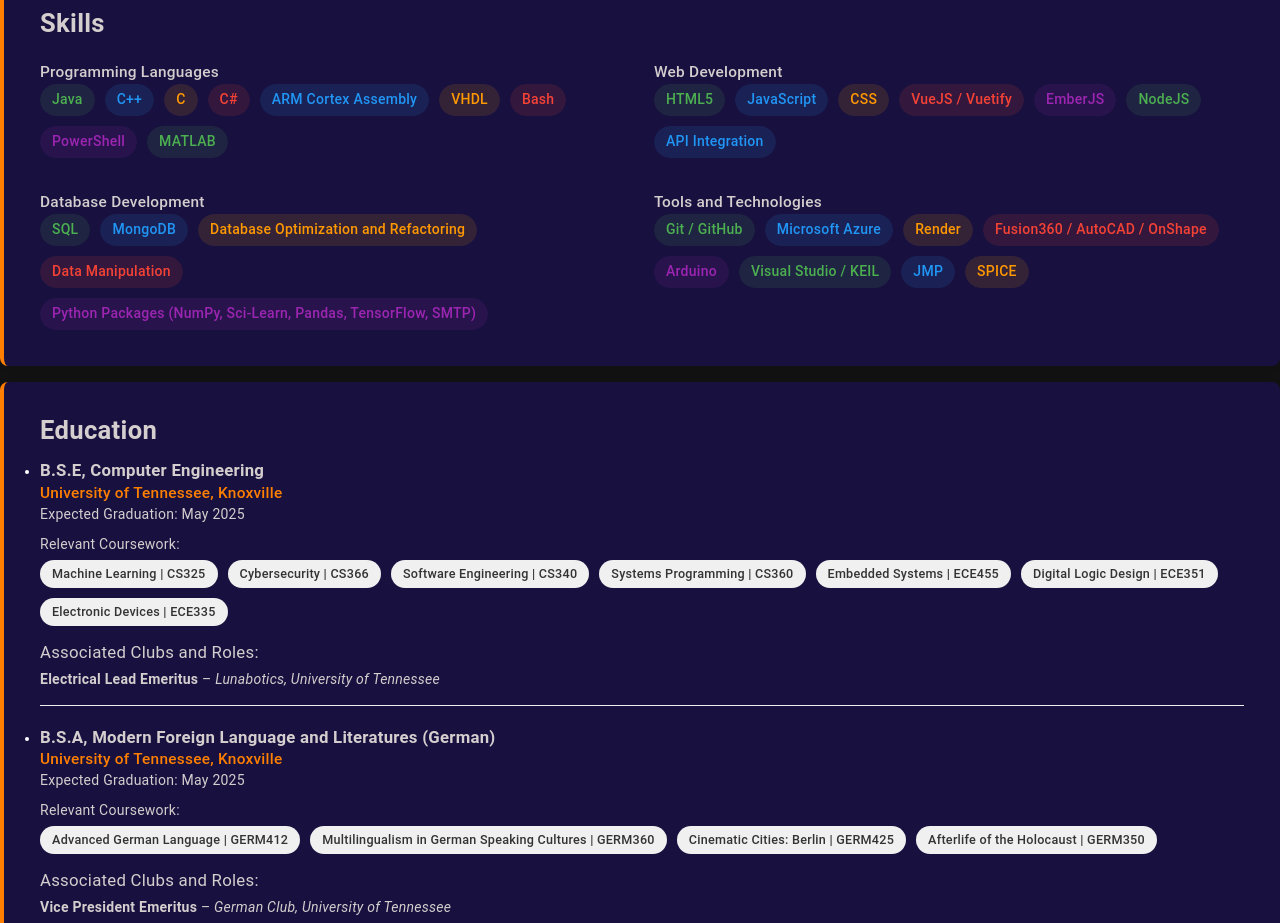
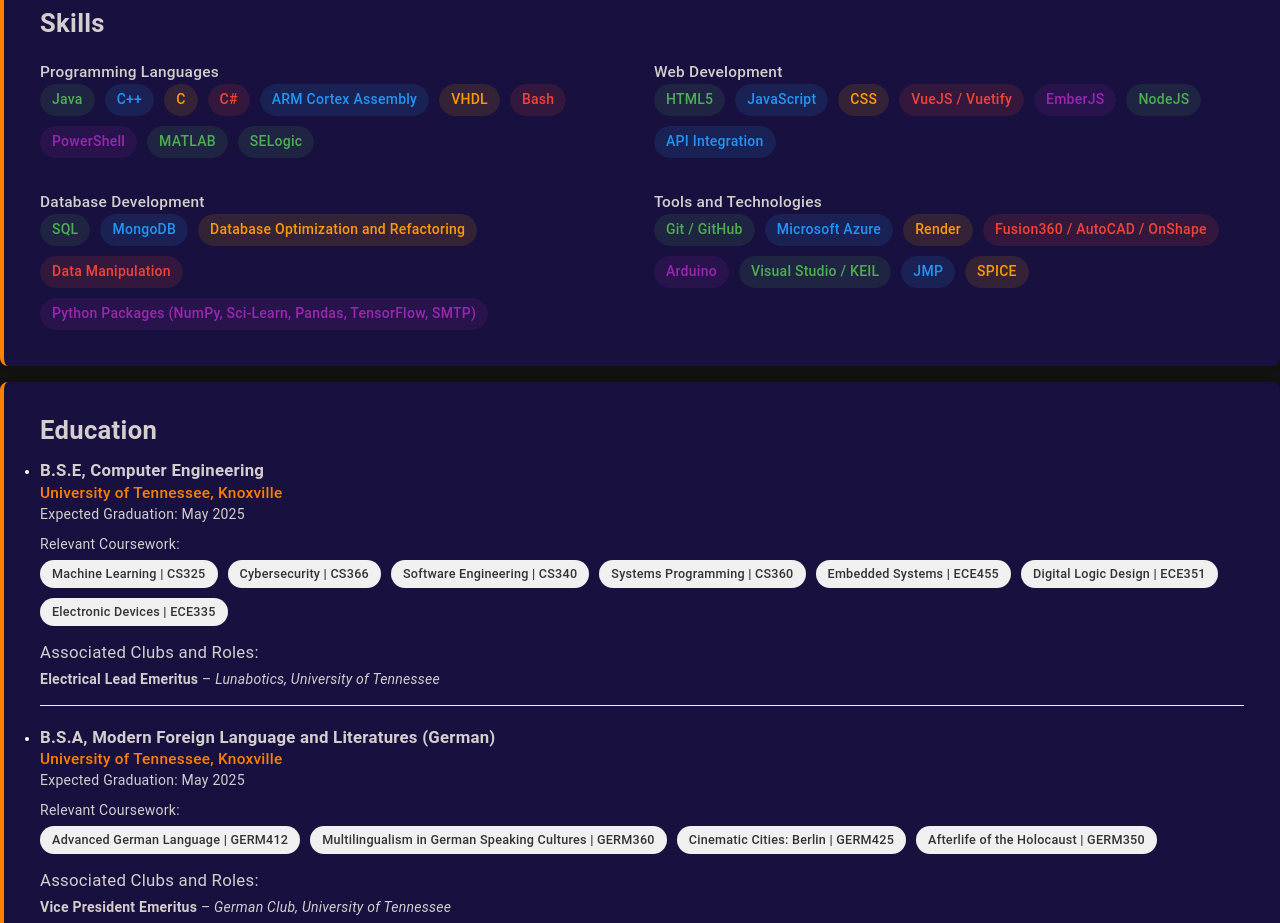
Before and after one commit to crouchbindcommit/portfolio, a Vue app: page /cv in a window 1280 px wide. Shown: the part 1140-2063 px from the top of the page. Built offline with nearby package versions, Linux system fonts and the light colour scheme.

Commit message:
Update Skills.vue

```diff
--- a/src/components/cv/Skills.vue
+++ b/src/components/cv/Skills.vue
@@ -16,6 +16,7 @@
               <v-chip class="skill-chip" color="red" text-color="white" outlined>Bash</v-chip>
               <v-chip class="skill-chip" color="purple" text-color="white" outlined>PowerShell</v-chip>
               <v-chip class="skill-chip" color="green" text-color="white" outlined>MATLAB</v-chip>
+                  <v-chip class="skill-chip" color="green" text-color="white" outlined>SELogic</v-chip>
             </div>
           </v-col>
           <v-col cols="12" md="6">
```
